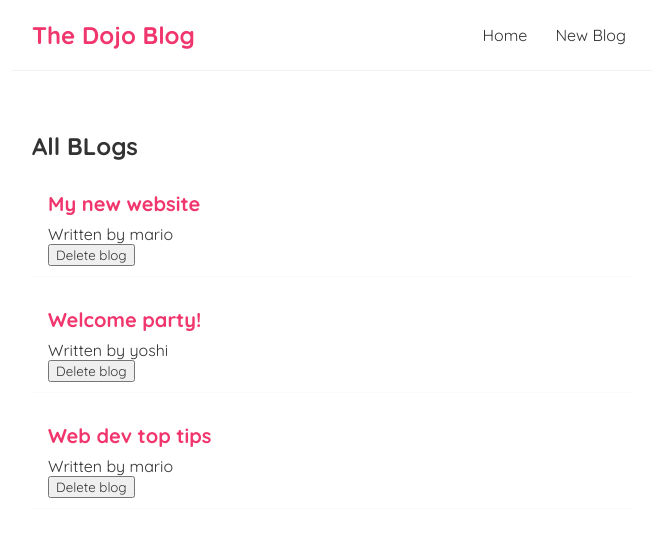
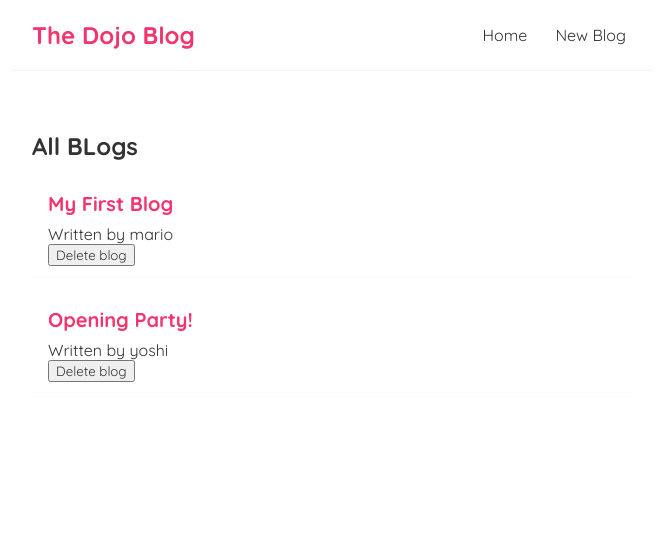
Before and after one commit to ibotchori/dojo-blog-react, a React (Create React App) app: page / in a window 1280 px wide. Shown: the top 536 px of the page, without its empty margins (308-964 px from the left). Built offline with nearby package versions, Linux system fonts and the light colour scheme; data requests are answered from the project's data file.

Commit message:
Fetching Data with useEffect

```diff
--- a/src/Home.js
+++ b/src/Home.js
@@ -2,11 +2,7 @@
 import BlogList from './BlogList'
 
 const Home = () => {
-    const [blogs, setBlogs] = useState([
-        { title: 'My new website', body: 'lorem ipsum...', author: 'mario', id: 1 },
-        { title: 'Welcome party!', body: 'lorem ipsum...', author: 'yoshi', id: 2 },
-        { title: 'Web dev top tips', body: 'lorem ipsum...', author: 'mario', id: 3 }
-    ])
+    const [blogs, setBlogs] = useState(null)
 
     const handleDelete = (id) => {
         const newBlogs = blogs.filter(blog => blog.id != id) // <-- filter blogs
@@ -14,12 +10,27 @@
     }
 
     useEffect(() => {
-        // command to use Json Server: npx json-server --watch data/db.json --port 8000
+        fetch('http://localhost:8000/blogs')
+            .then(res => {
+                return res.json()
+            })
+            .then(data => {
+                setBlogs(data) // <-- updates blogs state
+            })
     }, []) // <-- runs only first render
+
+    /* // same process with async
+    useEffect(async () => {
+        const response = await fetch('http://localhost:8000/blogs')
+        const data = await response.json()
+        setBlogs(data) // <-- updates blogs state
+
+    }, []) // <-- runs only first render */
 
     return (
         <div className="home">
-            <BlogList blogs={blogs} title="All BLogs" handleDelete={handleDelete} /> {/* <-- pass blogs to BlogList component */}
+            {/* renders Bloglist after only blogs state will true, from the beginning blogs is null because we fill it from fech*/}
+            {blogs && <BlogList blogs={blogs} title="All BLogs" handleDelete={handleDelete} />}
         </div>
 
     )
```
